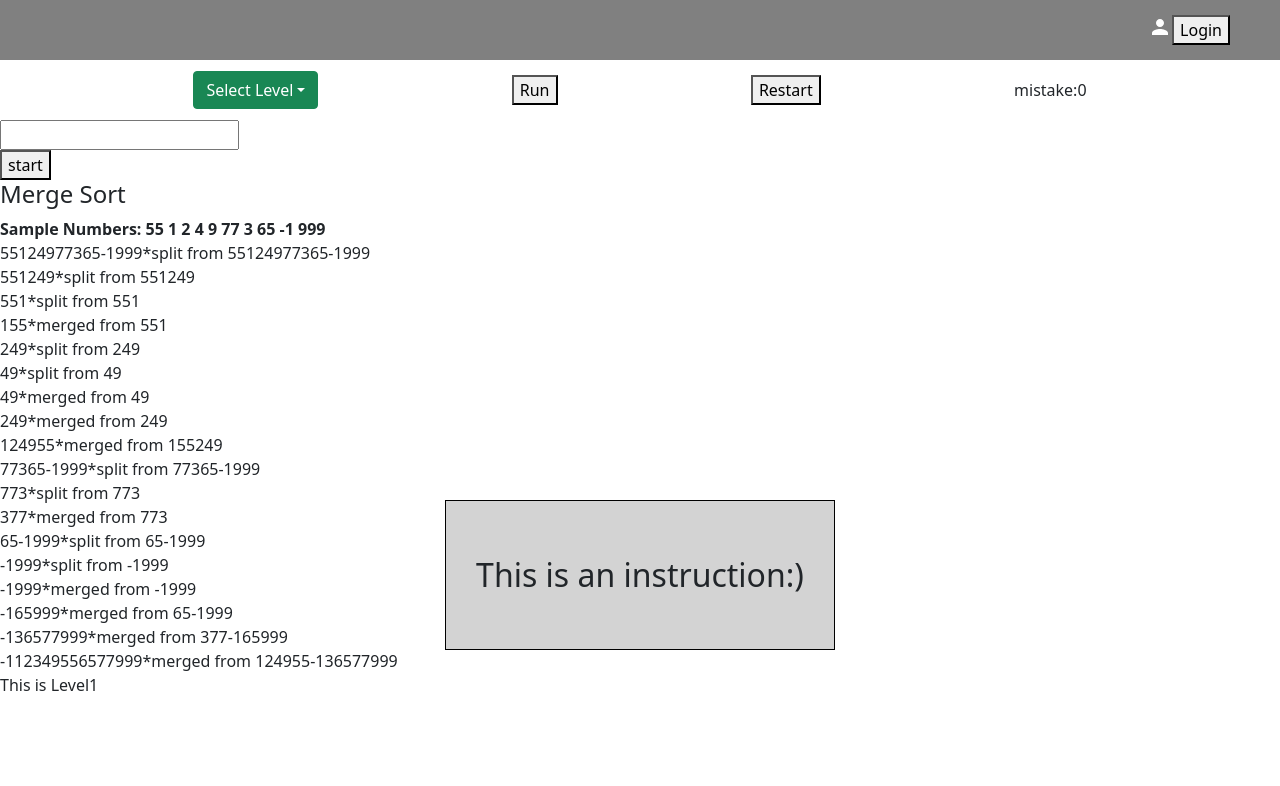
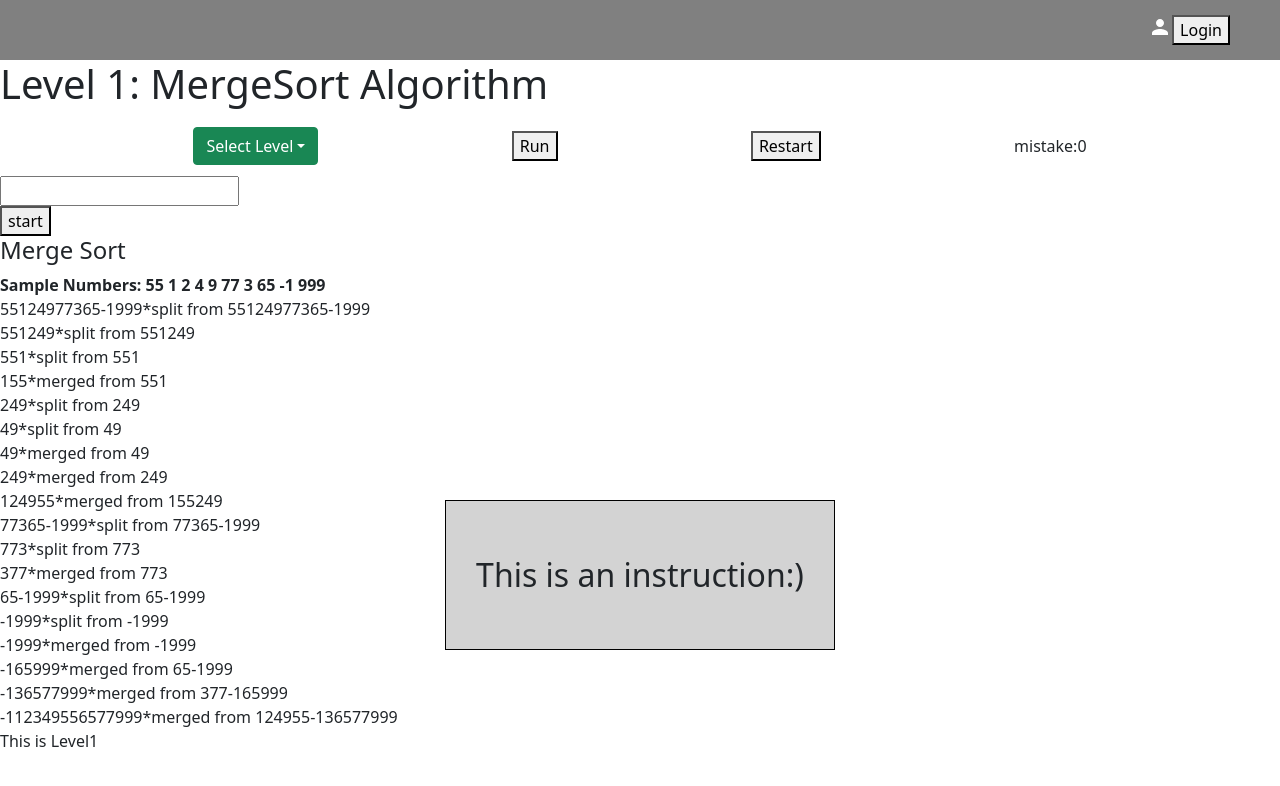
Before and after one commit to ShaimaaAliECE/se3350-project-group-15, a React (Create React App) app in the folder Development Code/: page /level1 in a window 1280 px wide. Shown: the top 786 px of the page. Built offline with nearby package versions, Linux system fonts and the light colour scheme.

Commit message:
Add heading for level 1

```diff
--- a/Development Code/src/component/Level1.js
+++ b/Development Code/src/component/Level1.js
@@ -24,6 +24,7 @@ function Level1() {
 
   return (
     <div>
+      <h1>Level 1: MergeSort Algorithm</h1>
       <HeaderLevel />
       <ArrayGen />
       <BottomInstructions />
```
